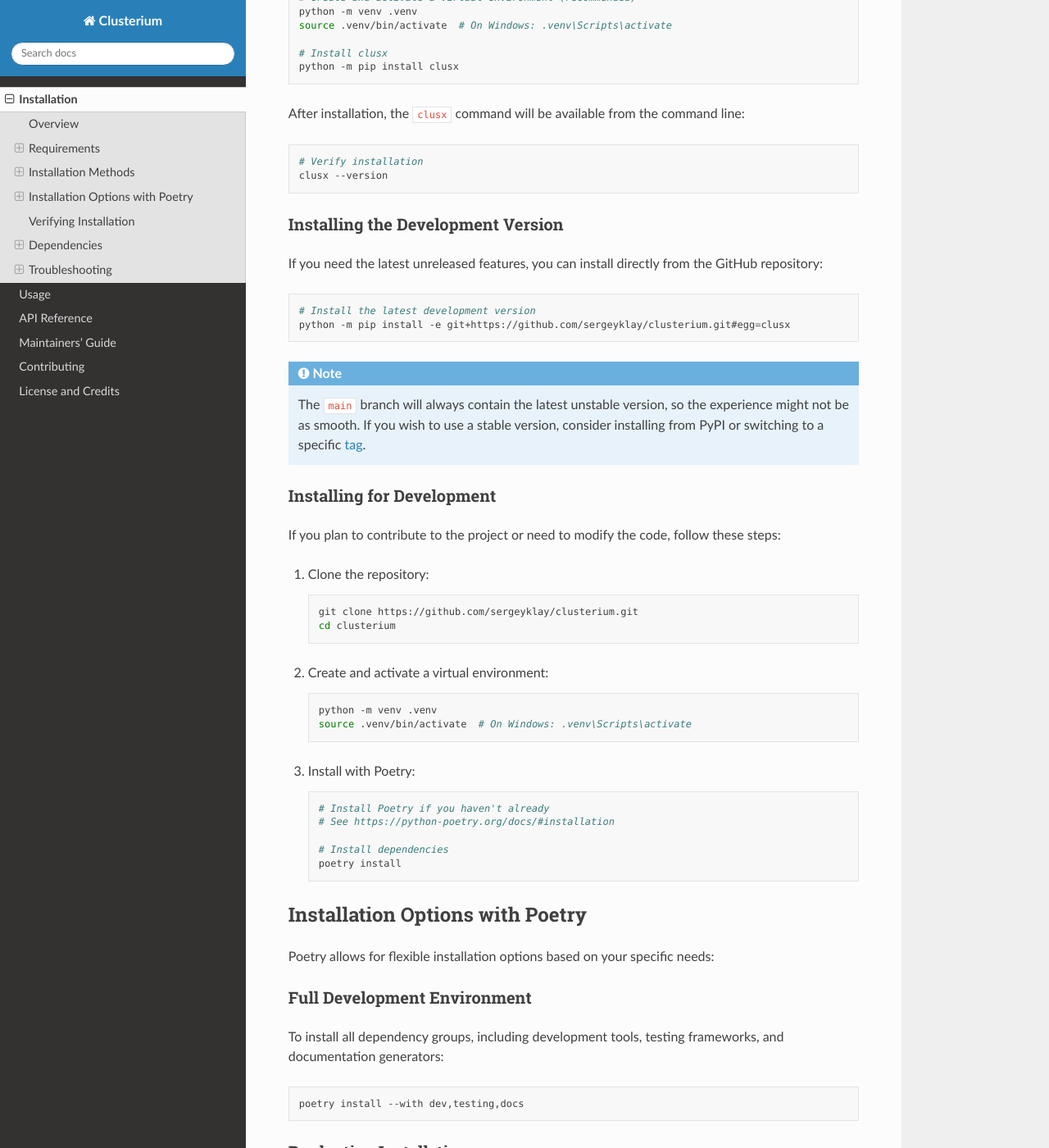
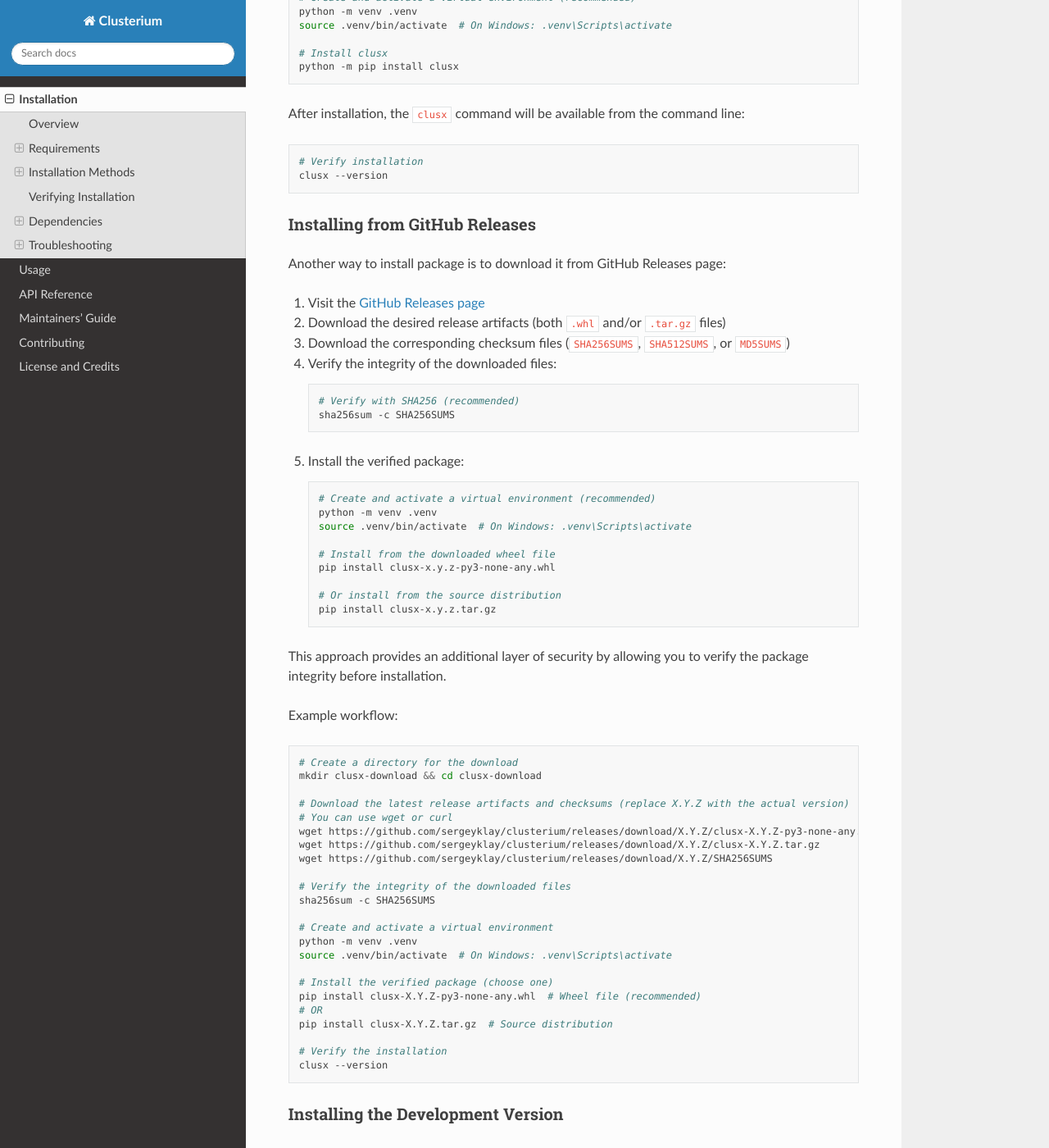
Before and after one commit to sergeyklay/clusterium, a Sphinx documentation site: the page built from docs/source/installation.rst, in a window 1280 px wide and 1400 px high, scrolled down 1190 px. Shown: the whole window at 82% size. Built offline with Sphinx 7.4.7 and the Read the Docs theme 3.1.0, drawn with Linux system fonts in a browser that asks for light colours.

Commit message:
Add checksum generation and verification to CD workflow
- Update README.rst formatting
- Add checksum generation and verification to CD workflow
- Improve installation documentation with GitHub Releases instructions
- Restructure documentation sections for better readability

```diff
--- a/README.rst
+++ b/README.rst
@@ -13,7 +13,7 @@ Clusterium is a toolkit for clustering, analyzing, and benchmarking text data us
 .. -overview-begin-
 
 Features
-========
+--------
 
 - **Dirichlet Process Clustering**: Implements the Dirichlet Process for text clustering
 - **Pitman-Yor Process Clustering**: Implements the Pitman-Yor Process for text clustering with improved performance
@@ -21,7 +21,7 @@ Features
 - **Visualization**: Generates plots of cluster size distributions
 
 Quick Start
-===========
+-----------
 
 .. code-block:: bash
 
--- a/docs/source/index.rst
+++ b/docs/source/index.rst
@@ -5,6 +5,9 @@ Documentation
 .. include:: ../../README.rst
    :start-after: -teaser-begin-
    :end-before: -teaser-end-
+
+Overview
+========
 
 .. include:: ../../README.rst
    :start-after: -overview-begin-
--- a/docs/source/installation.rst
+++ b/docs/source/installation.rst
@@ -61,6 +61,65 @@ After installation, the ``clusx`` command will be available from the command lin
    # Verify installation
    clusx --version
 
+Installing from GitHub Releases
+-------------------------------
+
+Another way to install package is to download it from GitHub Releases page:
+
+1. Visit the `GitHub Releases page <https://github.com/sergeyklay/clusterium/releases>`_
+2. Download the desired release artifacts (both ``.whl`` and/or ``.tar.gz`` files)
+3. Download the corresponding checksum files (``SHA256SUMS``, ``SHA512SUMS``, or ``MD5SUMS``)
+4. Verify the integrity of the downloaded files:
+
+   .. code-block:: bash
+
+      # Verify with SHA256 (recommended)
+      sha256sum -c SHA256SUMS
+
+5. Install the verified package:
+
+   .. code-block:: bash
+
+      # Create and activate a virtual environment (recommended)
+      python -m venv .venv
+      source .venv/bin/activate  # On Windows: .venv\Scripts\activate
+
+      # Install from the downloaded wheel file
+      pip install clusx-x.y.z-py3-none-any.whl
+
+      # Or install from the source distribution
+      pip install clusx-x.y.z.tar.gz
+
+This approach provides an additional layer of security by allowing you to verify the package integrity before installation.
+
+Example workflow:
+
+.. code-block:: bash
+
+   # Create a directory for the download
+   mkdir clusx-download && cd clusx-download
+
+   # Download the latest release artifacts and checksums (replace X.Y.Z with the actual version)
+   # You can use wget or curl
+   wget https://github.com/sergeyklay/clusterium/releases/download/X.Y.Z/clusx-X.Y.Z-py3-none-any.whl
+   wget https://github.com/sergeyklay/clusterium/releases/download/X.Y.Z/clusx-X.Y.Z.tar.gz
+   wget https://github.com/sergeyklay/clusterium/releases/download/X.Y.Z/SHA256SUMS
+
+   # Verify the integrity of the downloaded files
+   sha256sum -c SHA256SUMS
+
+   # Create and activate a virtual environment
+   python -m venv .venv
+   source .venv/bin/activate  # On Windows: .venv\Scripts\activate
+
+   # Install the verified package (choose one)
+   pip install clusx-X.Y.Z-py3-none-any.whl  # Wheel file (recommended)
+   # OR
+   pip install clusx-X.Y.Z.tar.gz  # Source distribution
+
+   # Verify the installation
+   clusx --version
+
 Installing the Development Version
 ----------------------------------
 
@@ -106,12 +165,11 @@ If you plan to contribute to the project or need to modify the code, follow thes
       poetry install
 
 Installation Options with Poetry
-================================
+^^^^^^^^^^^^^^^^^^^^^^^^^^^^^^^^
 
 Poetry allows for flexible installation options based on your specific needs:
 
-Full Development Environment
-----------------------------
+**Full Development Environment**
 
 To install all dependency groups, including development tools, testing frameworks, and documentation generators:
 
@@ -119,8 +177,7 @@ To install all dependency groups, including development tools, testing framework
 
    poetry install --with dev,testing,docs
 
-Production Installation
------------------------
+**Production Installation**
 
 For production environments where you only need the core functionality:
 
@@ -128,8 +185,7 @@ For production environments where you only need the core functionality:
 
    poetry install --without dev,testing,docs
 
-Custom Installation
--------------------
+**Custom Installation**
 
 You can customize which dependency groups to include:
 
```
Also changed, not shown: 1 other file.
